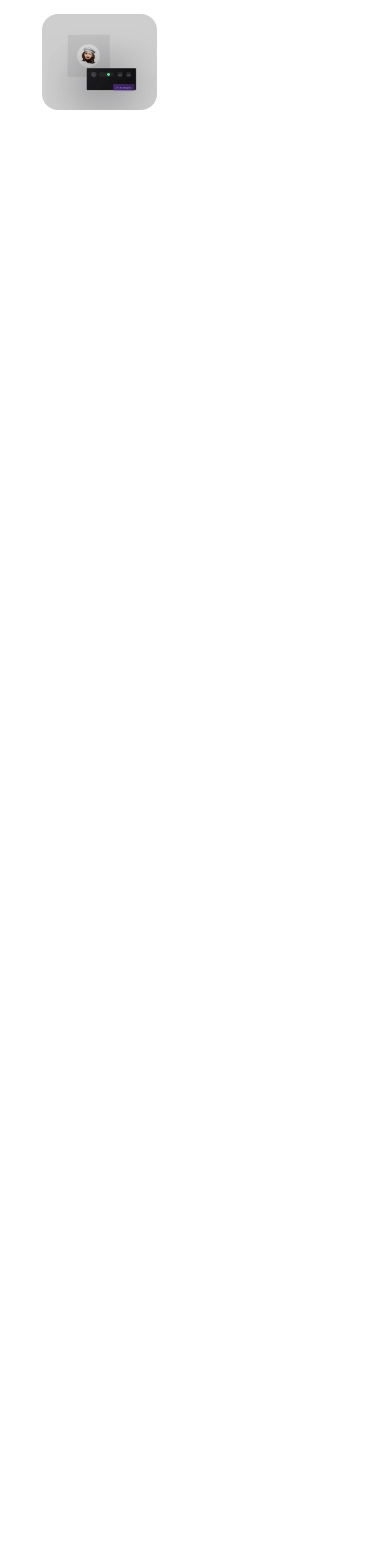
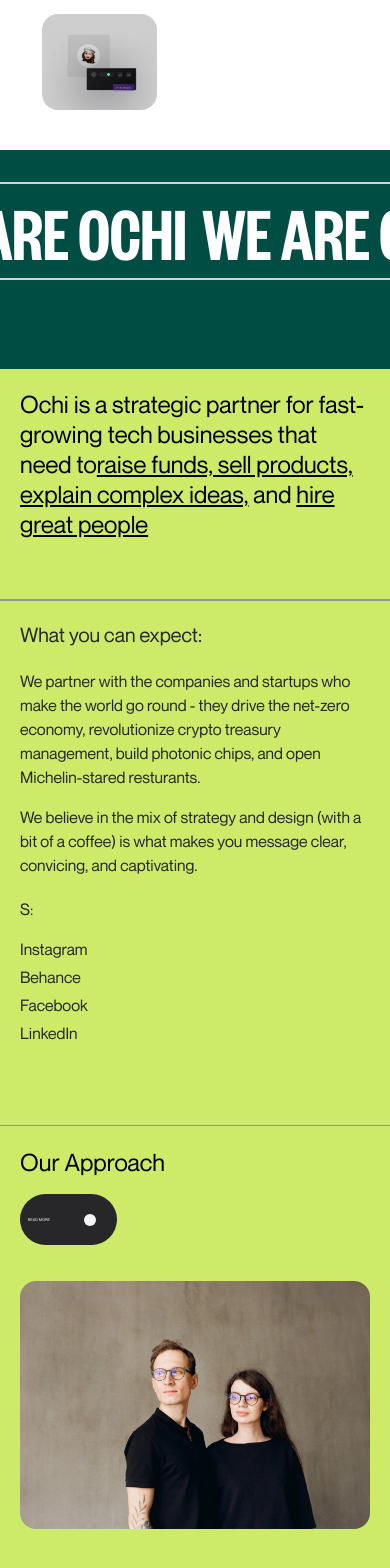
Before and after one commit to aliabbaschadhar/Ochi-Design-Copy, a React (Vite) app: page / in a window 390 px wide. Shown: the part 751-2319 px from the top of the page. Before the commit the page ends 901 px from the top, so only its background shows below. Built offline with nearby package versions, Linux system fonts and the light colour scheme.

Commit message:
About.jsx done

```diff
--- a/src/App.jsx
+++ b/src/App.jsx
@@ -17,31 +17,78 @@ import LocomotiveScroll from "locomotive-scroll";
 
 export default function App() {
   const [isMobile, setIsMobile] = useState(false);
+  const [scrollInstance, setScrollInstance] = useState(null);
+  const [isLoading, setIsLoading] = useState(false);
 
   useEffect(() => {
     const checkDevice = () => {
-      setIsMobile(window.innerWidth < 1024); // Consider as tablet and mobile
+      const isMobileView = window.innerWidth < 1024;
+
+      // If device type is changing, show loading state
+      if (isMobileView !== isMobile) {
+        setIsLoading(true);
+
+        // Remove locomotive scroll if it exists
+        if (scrollInstance) {
+          scrollInstance.destroy();
+          setScrollInstance(null);
+        }
+
+        // Short delay to show loading state
+        setTimeout(() => {
+          setIsMobile(isMobileView);
+          setIsLoading(false);
+        }, 800);
+      }
     }
-    //  Check on mount
+
+    // Check on mount
     checkDevice();
 
-    window.addEventListener("resize", checkDevice); // Whenever resize happens call the checkDevice function
+    // Add debounced resize handler to avoid performance issues
+    let resizeTimer;
+    const handleResize = () => {
+      clearTimeout(resizeTimer);
+      resizeTimer = setTimeout(checkDevice, 250);
+    };
 
-    return () => window.removeEventListener("resize", checkDevice);
-  }, [])
+    window.addEventListener("resize", handleResize);
+
+    return () => {
+      window.removeEventListener("resize", handleResize);
+      clearTimeout(resizeTimer);
+    }
+  }, [isMobile, scrollInstance]);
 
   useEffect(() => {
-    if (!isMobile) {
+    if (!isMobile && !isLoading) {
       const scroll = new LocomotiveScroll({
         el: document.querySelector("[data-scroll-container]"),
         smooth: true,
+        smartphone: {
+          smooth: false
+        },
+        tablet: {
+          smooth: false,
+          breakpoint: 1024
+        }
       });
 
+      setScrollInstance(scroll);
+
       return () => {
-        scroll.destroy();
+        if (scroll) scroll.destroy();
       }
-    };
-  }, [isMobile]);
+    }
+  }, [isMobile, isLoading]);
+
+  if (isLoading) {
+    return (
+      <div className="fixed inset-0 flex items-center justify-center bg-white z-50">
+        <div className="animate-spin rounded-full h-16 w-16 border-t-2 border-b-2 border-[#004d43]"></div>
+      </div>
+    );
+  }
 
   return (
     <main
@@ -57,17 +104,17 @@ export default function App() {
       >
         <div
           data-scroll
-          data-scroll-speed="-.3"
+          data-scroll-speed={!isMobile ? "-.3" : "0"}
         >
           <LandingPage />
         </div>
       </div>
-      {/* <div
+      <div
         data-scroll-section
       >
         <div
           data-scroll
-          data-scroll-speed='-.1'
+          data-scroll-speed={!isMobile ? "-.1" : "0"}
         >
           <Marquee />
         </div>
@@ -77,27 +124,27 @@ export default function App() {
       >
         <div
           data-scroll
-          data-scroll-speed='-.02'
+          data-scroll-speed={!isMobile ? "-0.2" : "0"}
         >
           <About />
         </div>
       </div>
-      <div
+      {/* <div
         data-scroll-section
       >
         <Eyes />
-      </div>
-      <div
+      </div> */}
+      {/* <div
         data-scroll-section
       >
         <Featured />
-      </div>
-      <div
+      </div> */}
+      {/* <div
         data-scroll-section
       >
         <Reviews />
-      </div>
-      <div
+      </div> */}
+      {/* <div
         data-scroll-section
       >
         <div
@@ -105,8 +152,8 @@ export default function App() {
           data-scroll-speed="-0.1">
           <BeforeFooter />
         </div>
-      </div>
-      <div
+      </div> */}
+      {/* <div
         data-scroll-section
       >
         <div
@@ -114,8 +161,8 @@ export default function App() {
           data-scroll-speed="0.1">
           <StartProject />
         </div>
-      </div>
-      <div
+      </div> */}
+      {/* <div
         data-scroll-section
       >
         <div
--- a/src/components/About.jsx
+++ b/src/components/About.jsx
@@ -13,22 +13,22 @@ function About() {
     const handleButtonMouseLeave = () => setIsButtonHovered(false);
 
     return (
-        <section className='w-full bg-[#cdea68] rounded-t-3xl z-50'>
-            <h1 className='w-full p-20 text-left text-[5vw] font-neue leading-none'>
+        <section className='w-full bg-[#cdea68] lg:rounded-t-3xl z-50'>
+            <h1 className='w-full p-5 sm:p-10 md:p-20 text-left text-2xl sm:text-3xl md:text-4xl lg:text-[5vw] font-neue leading-tight md:leading-none'>
                 Ochi is a strategic partner for fast-growing tech businesses that need to
                 <u>raise funds, sell products, explain complex ideas,</u> and <u>hire great people</u>
             </h1>
 
-            <div className='w-full flex items-start justify-between border-t-[2px] border-[#909c9a] mt-20 pt-10 px-10 font-neue text-zinc-800 pb-[15vh]'>
-                <h4 className='w-[50vw] text-[1.5vw]'>What you can expect:</h4>
-                <div className='w-[50vw] text-[1.5vw] flex justify-between'>
-                    <div className='w-1/2 flex flex-col gap-8 leading-normal'>
+            <div className='w-full flex flex-col md:flex-row items-start justify-between border-t-[2px] border-[#909c9a] mt-10 md:mt-20 pt-5 md:pt-10 px-5 md:px-10 font-neue text-zinc-800 pb-10 md:pb-[15vh]'>
+                <h4 className='w-full md:w-[40%] lg:w-[30%] text-xl sm:text-2xl lg:text-[1.5vw] mb-5 md:mb-0'>What you can expect:</h4>
+                <div className='w-full md:w-[60%] lg:w-[70%] text-base sm:text-lg lg:text-[1.5vw] flex flex-col md:flex-row justify-between'>
+                    <div className='w-full md:w-1/2 pr-0 md:pr-4 flex flex-col gap-4 md:gap-8 leading-normal mb-5 md:mb-0'>
                         <p>We partner with the companies and startups who make the world go round - they drive the net-zero economy, revolutionize crypto treasury management, build photonic chips, and open Michelin-stared resturants.</p>
                         <p>We believe in the mix of strategy and design (with a bit of a coffee) is what makes you message clear, convicing, and captivating.</p>
                     </div>
-                    <div className='text-[1.5vw] font-neue flex flex-col items-start justify-end gap-4 leading-normal'>
+                    <div className='text-base sm:text-lg lg:text-[1.5vw] font-neue flex flex-col items-start justify-end gap-4 leading-normal'>
                         <h5>S:</h5>
-                        <ul>
+                        <ul className='flex flex-col gap-1'>
                             {['Instagram', 'Behance', 'Facebook', 'LinkedIn'].map((item, index) => (
                                 <li key={index} className='group relative cursor-pointer'>
                                     <span>{item}</span>
@@ -40,20 +40,21 @@ function About() {
                 </div>
             </div>
 
-            <div className='w-full flex items-start border-t-[1px] border-[#889593] mt-20 pt-10 pb-20 px-10 group'>
-                <div className='w-1/2 font-neue '>
-                    <h1 className='text-[4vw] '>Our Approach</h1>
+            <div className='w-full flex flex-col md:flex-row items-start border-t-[1px] border-[#889593] mt-10 md:mt-20 pt-5 md:pt-10 pb-10 md:pb-20 px-5 md:px-10 group'>
+                <div className='w-full md:w-1/2 font-neue mb-5 md:mb-0'>
+                    <h1 className='text-2xl sm:text-3xl md:text-[4vw] mb-4'>Our Approach</h1>
                     {/* Button component with hover handlers that affect the image */}
                     <Button
                         text='Read More'
+                        styles="sm:text-xs"
                         onMouseEnter={handleButtonMouseEnter}
                         onMouseLeave={handleButtonMouseLeave}
                     />
                 </div>
-                <div className='w-1/2'>
+                <div className='w-full md:w-1/2'>
                     {/* Image scales down to 95% when button is hovered */}
                     <img
-                        className={`rounded-2xl transition-transform duration-300 ${isButtonHovered ? 'scale-95' : 'scale-100'}`}
+                        className={`w-full rounded-2xl transition-transform duration-300 ${isButtonHovered ? 'scale-95' : 'scale-100'}`}
                         src={FounderImage}
                         alt="foundersImage"
                     />
```
